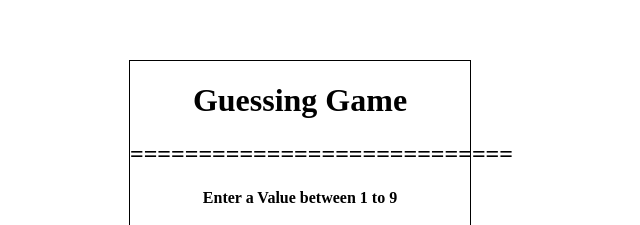
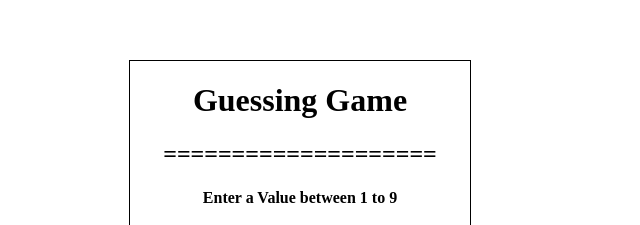
Before and after one commit to devs-sourav/JS-Guessing-Game, a plain HTML site: page index.html in a window 1280 px wide. Shown: the top 225 px of the page, 340-980 px from the left. Drawn offline with Linux system fonts and the light colour scheme.

Commit message:
Update index.html

```diff
--- a/index.html
+++ b/index.html
@@ -11,7 +11,7 @@
 <body>
     <div class="container">
         <h1 class="title">Guessing Game</h1>
-        <h2>============================</h2>
+        <h2>====================</h2>
         <h3 class="count">Remaining Chance : <span class="counter"></span></h3>
         <h4 class="title2">Enter a Value between 1 to 9</h4>
 
```
